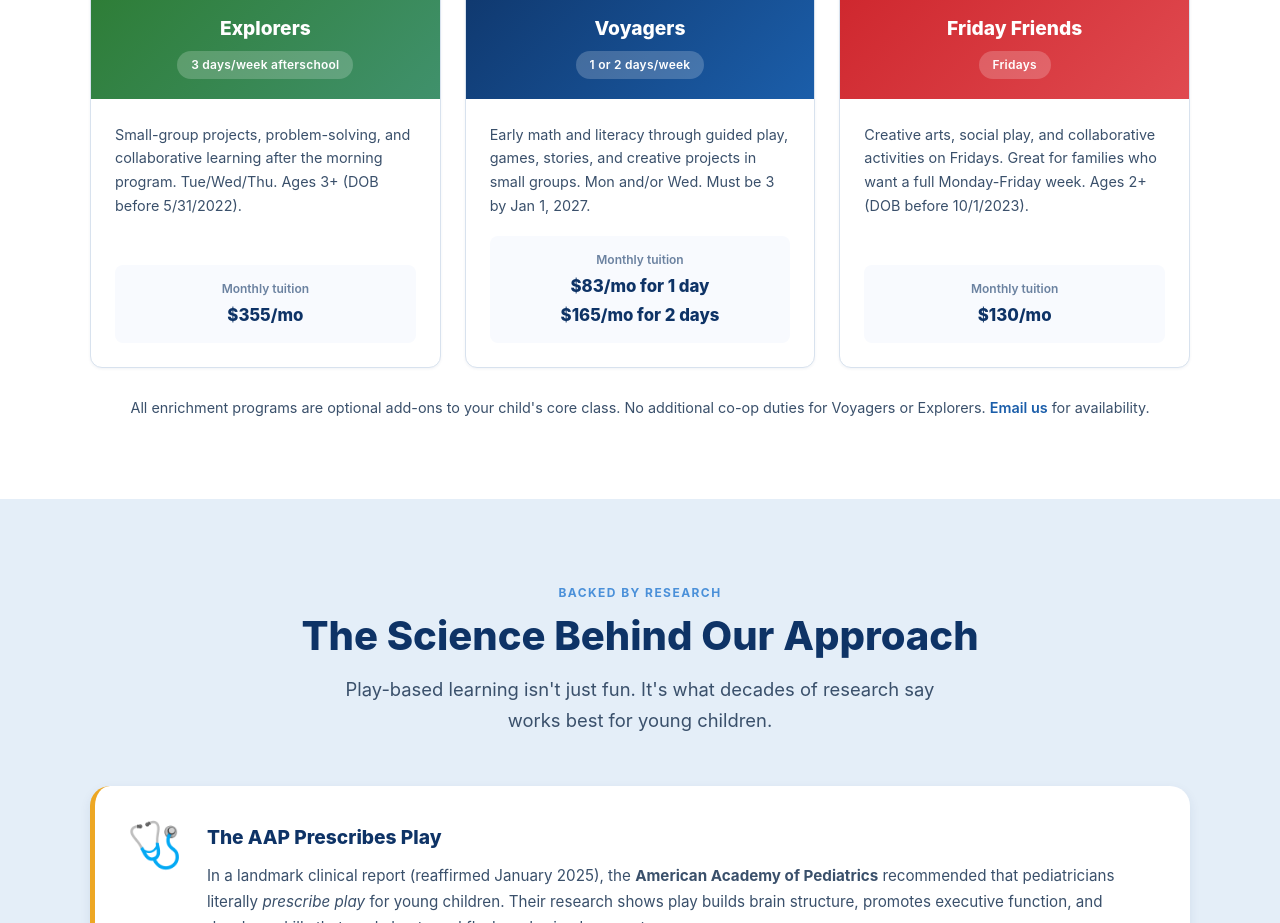
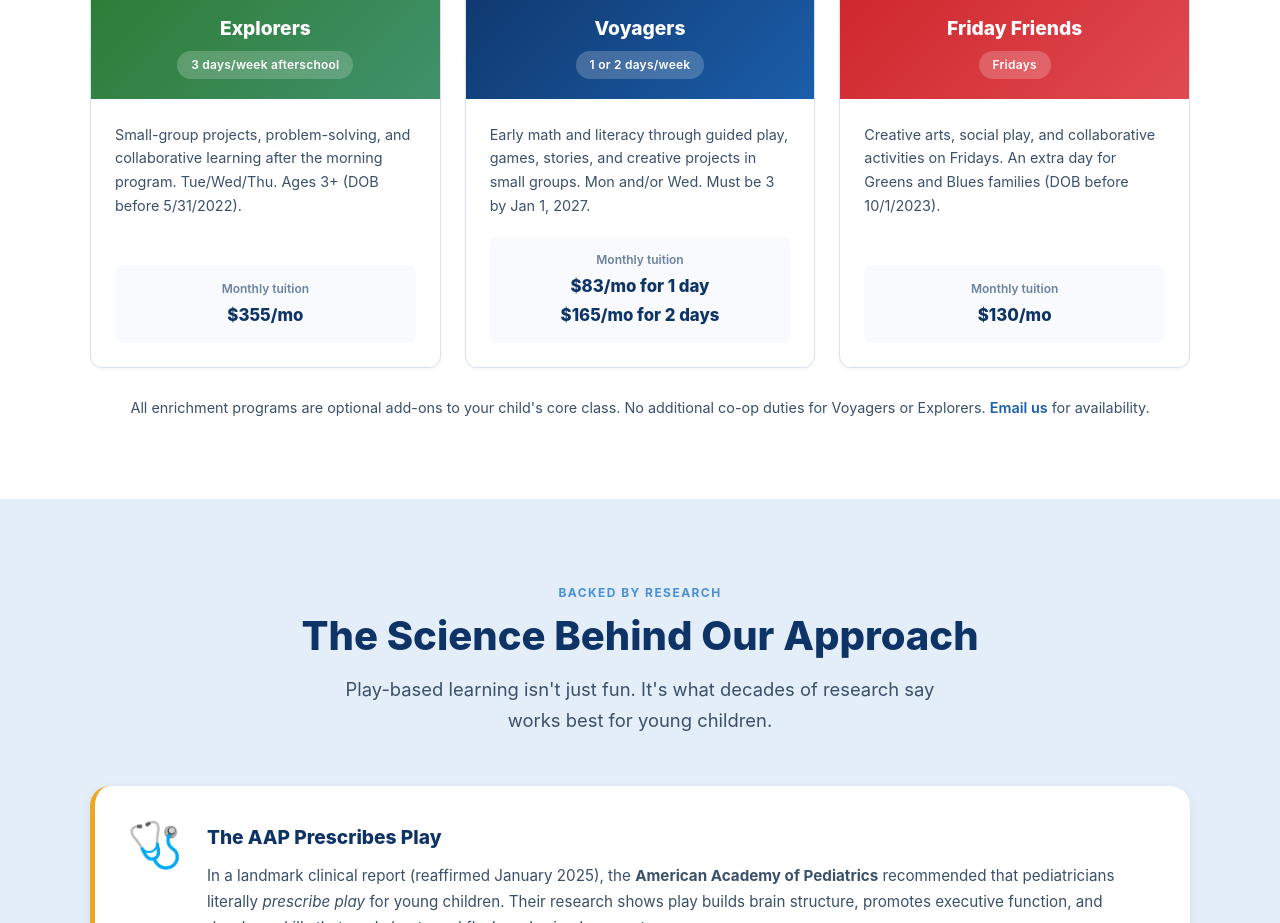
Before and after one commit to 5birdspillow/fbmeekins-mock, a plain HTML site: page index.html in a window 1280 px wide. Shown: the part 4880-5803 px from the top of the page. Drawn offline with Linux system fonts and the light colour scheme.

Commit message:
Update Friday Friends description, remove supply fees, misc fixes

```diff
--- a/index.html
+++ b/index.html
@@ -2615,7 +2615,7 @@ input, textarea, select { font-family: inherit; }
           <div class="enrichment-tag">Fridays</div>
         </div>
         <div class="enrichment-card-body">
-          <p>Creative arts, social play, and collaborative activities on Fridays. Great for families who want a full Monday-Friday week. Ages 2+ (DOB before 10/1/2023).</p>
+          <p>Creative arts, social play, and collaborative activities on Fridays. An extra day for Greens and Blues families (DOB before 10/1/2023).</p>
           <div class="enrichment-price-box">
             <span class="enrichment-price-label">Monthly tuition</span>
             <span class="enrichment-price-amount">$130/mo</span>
```
